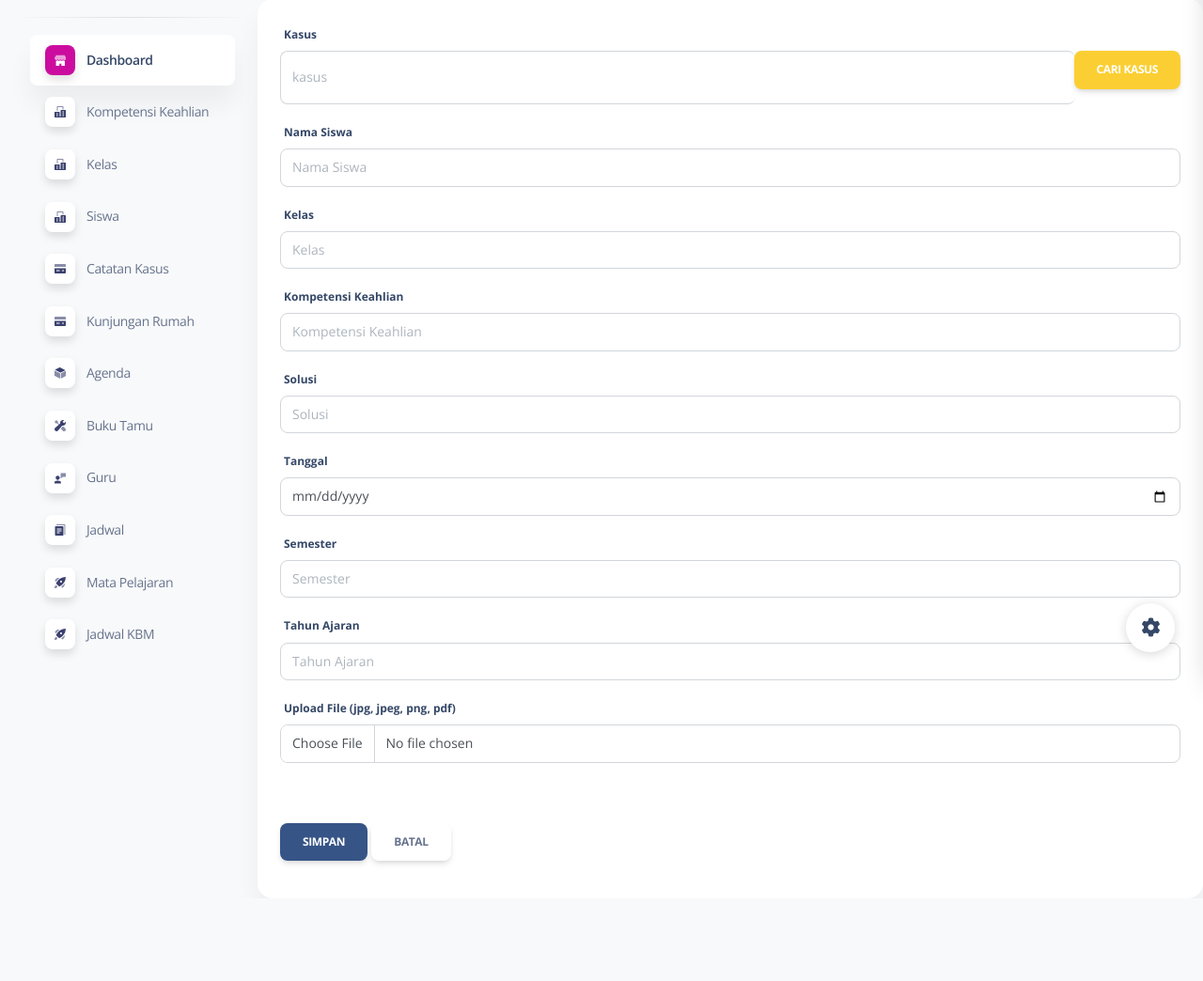
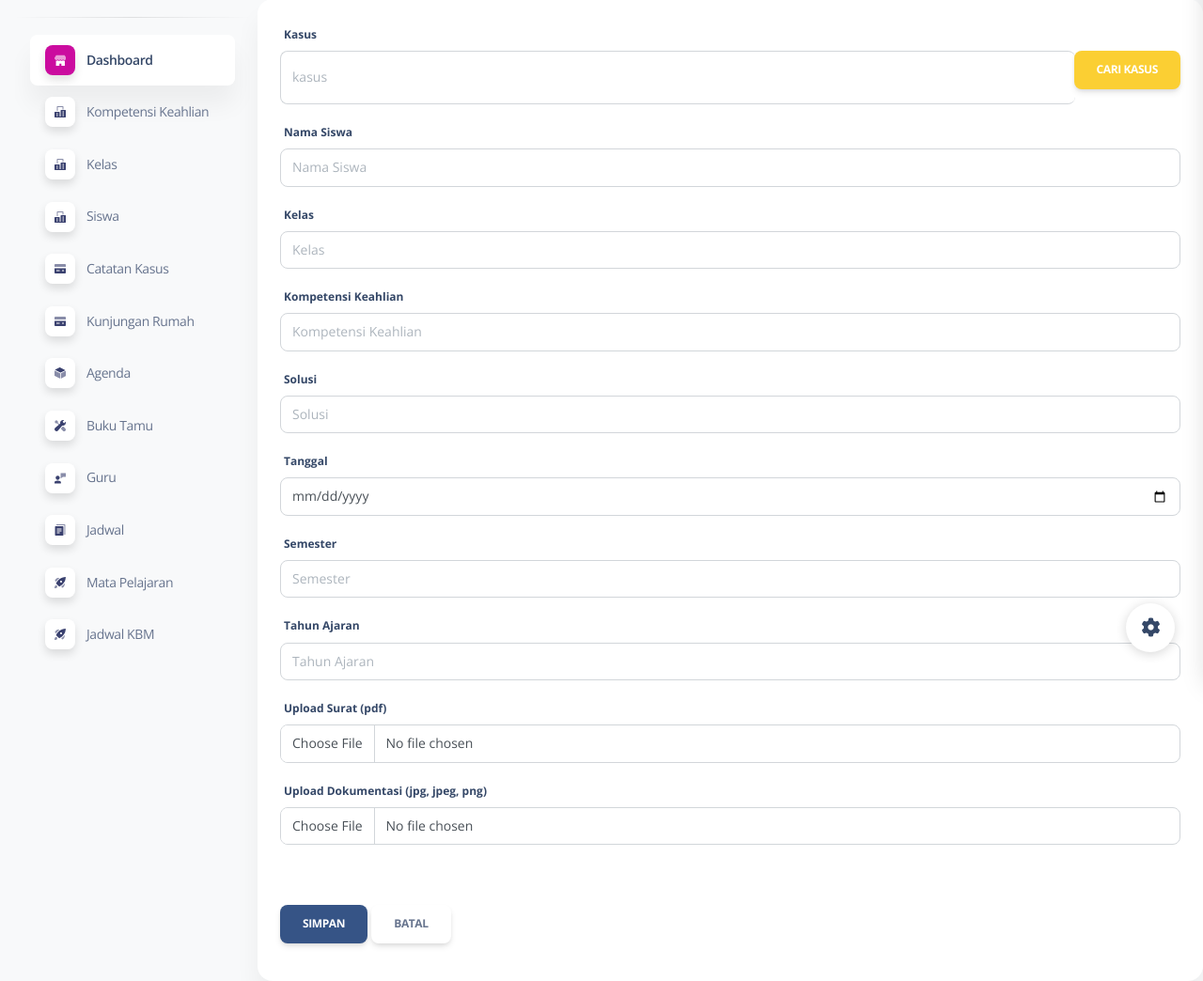
Before and after one commit to biaiueoo/project_homeroom, a Laravel app: page /kunjunganrumah/create in a window 1280 px wide; the page is wider, and only the part inside the window is pictured. Shown: the part 76-1120 px from the top of that part at 94% size. Before the commit the page ends 995 px from the top of that part, so only its background shows below. Run offline with Laravel 9, Linux system fonts and the light colour scheme; the visitor is signed in with stand-in values (Sample User, id 1); data that the repository does not hold is empty; some libraries are stand-ins or nearby versions.

Commit message:
niken 20-02

```diff
--- a/app/Http/Controllers/KunjunganRumahController.php
+++ b/app/Http/Controllers/KunjunganRumahController.php
@@ -29,29 +29,32 @@ class KunjunganRumahController extends Controller
 
     public function store(Request $request)
     {
+        // Validasi
         $request->validate([
-            'file' => 'required|file|mimes:jpeg,jpg,png,pdf|max:2048',
+            'surat' => 'required|file|mimes:jpeg,jpg,png,pdf|max:2048',
+            'dokumentasi' => 'required|file|mimes:jpeg,jpg,png,pdf|max:2048',
             'kdkasus' => 'required',
             'tanggal' => 'required',
             'solusi' => 'required',
         ]);
 
-        // Check if the file exists in the request
-        if ($request->hasFile('file')) {
-            $file = $request->file('file');
-            $fileName = time() . '_' . $file->getClientOriginalName();
-            $file->move(public_path('uploads'), $fileName);
+        // Pengolahan file
+        $suratFile = $request->file('surat');
+        $suratContents = file_get_contents($suratFile->getRealPath());
+
+        $dokumentasiFile = $request->file('dokumentasi');
+        $dokumentasiContents = file_get_contents($dokumentasiFile->getRealPath());
 
         // Simpan data ke dalam tabel 'KunjunganRumah'
         KunjunganRumah::create([
             'kdkasus' => $request->kdkasus,
             'tanggal' => $request->tanggal,
             'solusi' => $request->solusi,
-                'ttd' => $fileName,
+            'surat' => $suratContents,
+            'dokumentasi' => $dokumentasiContents,
         ]);
 
         return redirect()->route('kunjunganrumah.index')->with('success_message', 'Berhasil menambah catatan kasus');
-        }
     }
 
 
--- a/app/Models/KunjunganRumah.php
+++ b/app/Models/KunjunganRumah.php
@@ -13,7 +13,8 @@ class KunjunganRumah extends Model
         'kdkasus',
         'tanggal',
         'solusi',
-        'ttd',
+        'surat',
+        'dokumentasi'
     ];
 
     public function fkasus()
--- a/resources/views/kunjunganrumah/create.blade.php
+++ b/resources/views/kunjunganrumah/create.blade.php
@@ -5,9 +5,9 @@
 @section('page', 'Kunjungan Rumah')
 @section('main')
 @include('dashboard.main')
-<form action="{{ route('kunjunganrumah.store') }}" method="post" enctype="multipart/form-data>
+<form action="{{ route('kunjunganrumah.store') }}" method="post" enctype="multipart/form-data">
     @csrf
-    <div class=" row">
+    <div class="row">
         <div class="col-12">
             <div class="card">
                 <div class="card-body">
@@ -86,14 +86,23 @@
                         @enderror
                     </div>
 
+                    <!-- Form untuk upload Surat -->
                     <div class="form-group">
-                    <label for="file">Upload File (jpg, jpeg, png, pdf)</label>
-                    <input type="file" class="form-control @error('file') is-invalid @enderror" id="file" name="file">
-                    @error('file')
+                        <label for="surat">Upload Surat (pdf)</label>
+                        <input type="file" class="form-control @error('surat') is-invalid @enderror" id="surat" name="surat">
+                        @error('surat')
                         <span class="text-danger">{{ $message }}</span>
                         @enderror
                     </div>
 
+                    <!-- Form untuk upload Dokumentasi -->
+                    <div class="form-group">
+                        <label for="dokumentasi">Upload Dokumentasi (jpg, jpeg, png)</label>
+                        <input type="file" class="form-control @error('dokumentasi') is-invalid @enderror" id="dokumentasi" name="dokumentasi">
+                        @error('dokumentasi')
+                        <span class="text-danger">{{ $message }}</span>
+                        @enderror
+                    </div>
 
 
                 </div>
```
Also changed, not shown: resources/views/kunjunganrumah/index.blade.php (+14 -2 lines), database/migrations/2024_01_23_080953_create_kunjungan_rumah_table.php, public/uploads/1708397059_Screenshot 2024-02-19 165407.png (added), public/uploads/1708397721_Screenshot (241).png (added), public/uploads/1708397766_Screenshot (240).png (added), public/uploads/1708399380_Screenshot (240).png (added), 1 other file. Lines whose indentation alone changed are shown as unchanged.
